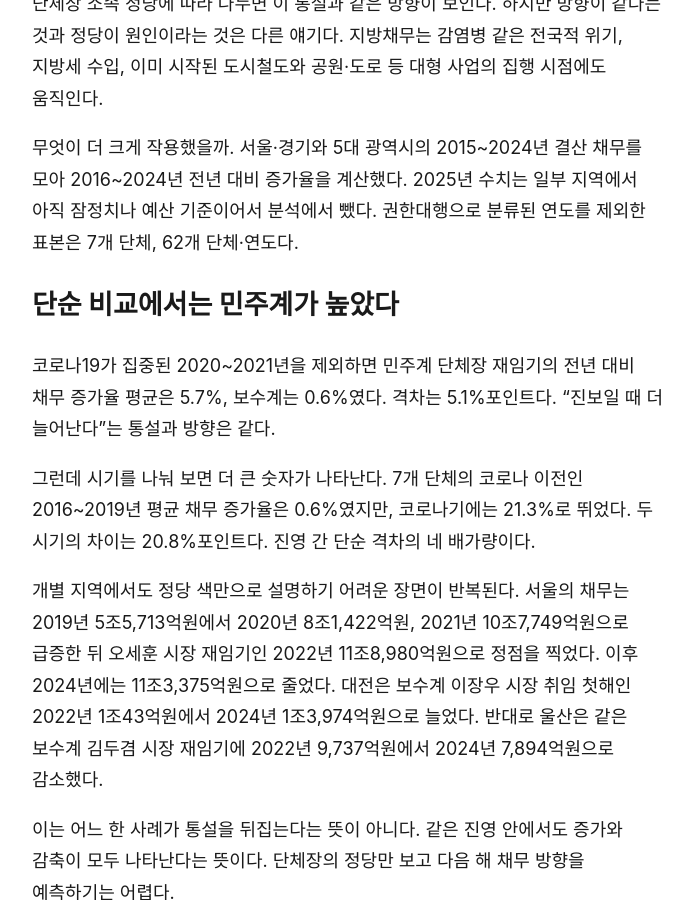
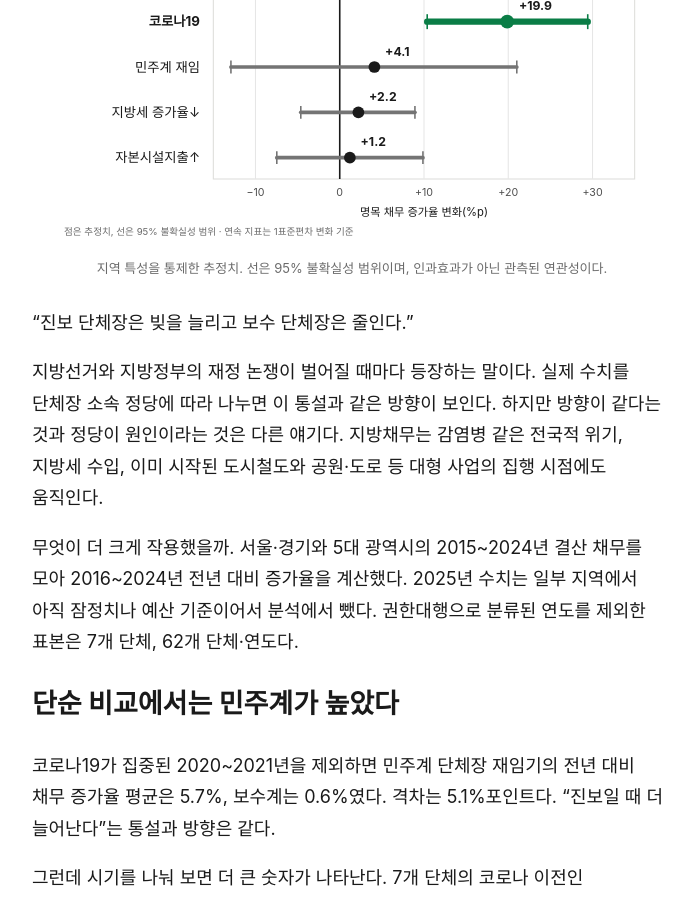
Before and after one commit to geekslife/newsstand, a Jekyll site: the page built from _previews/metro-debt-politics.md, in a window 1280 px wide and 900 px high, scrolled down 504 px. Shown: the whole window, without its empty margins (288-980 px from the left). Built offline with Jekyll 4.4.1, drawn with Linux system fonts in a browser that asks for light colours.

Commit message:
지방채무 미리보기에 요인 차트 추가

```diff
--- a/_previews/metro-debt-politics.md
+++ b/_previews/metro-debt-politics.md
@@ -10,7 +10,8 @@ robots: "noindex, nofollow, noarchive"
 
 > **요약** 서울·경기와 부산·대구·광주·대전·울산의 확정 결산을 분석한 결과, 민주계 단체장 재임기에 채무 증가율이 높다는 평균적 경향은 관측됐다. 그러나 지역 차이와 코로나19, 세수 여건, 자본시설 지출을 함께 고려하면 진영의 추정치는 불확실했다. 가장 크고 일관된 요인은 코로나19였고, 재정 부담을 나타내는 관리채무비율에는 세수 악화도 뚜렷하게 연결됐다.
 
-<!-- 타이틀 차트: 코로나19·민주계 재임·지방세 증가율 하락·자본시설지출 증가의 추정치와 95% 불확실성 범위 -->
+![코로나19, 민주계 재임, 지방세 증가율 하락, 자본시설지출 증가와 명목 채무 증가율의 관계. 코로나19 추정치가 가장 크고 불확실성 범위도 0을 넘는다.](/assets/metro_debt_drivers_20260817.svg)
+<p class="caption">지역 특성을 통제한 추정치. 선은 95% 불확실성 범위이며, 인과효과가 아닌 관측된 연관성이다.</p>
 
 “진보 단체장은 빚을 늘리고 보수 단체장은 줄인다.”
 
```
Also changed, not shown: assets/metro_debt_drivers_20260817.svg (added).
